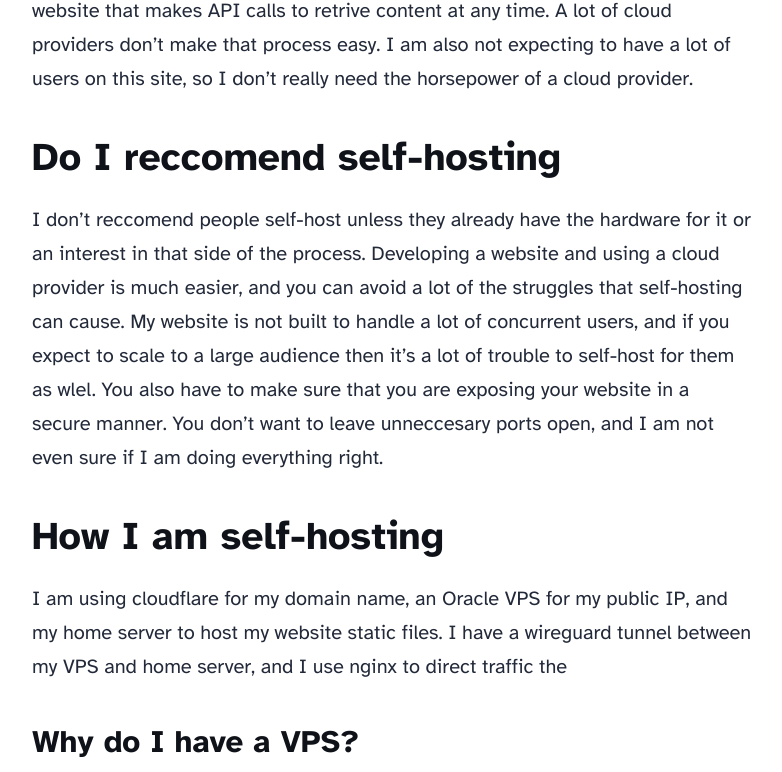
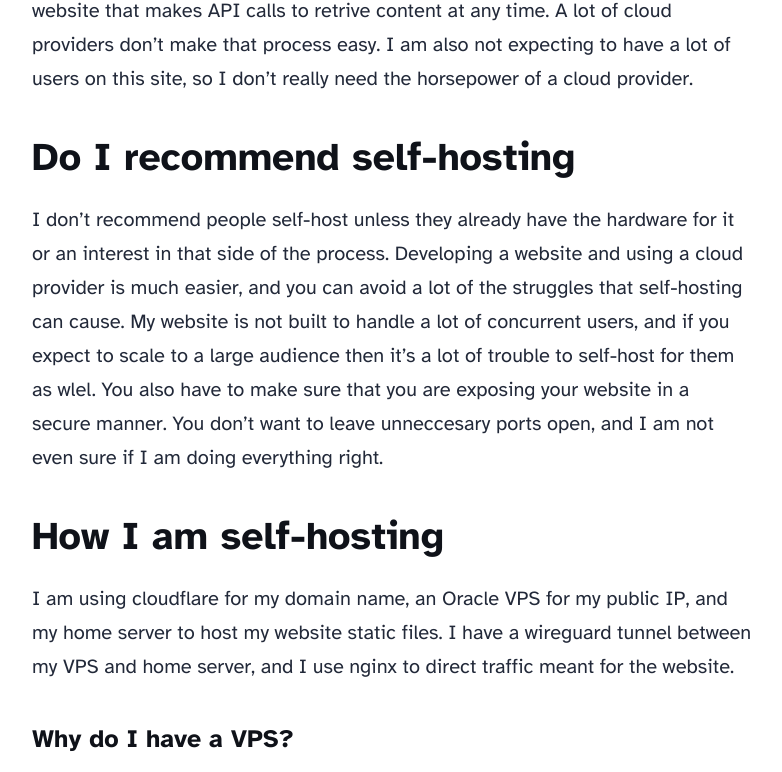
Before and after one commit to aaravchowbey/aaravWebsite, an Astro site in the folder visible-venus/: page /blog/website-self-host in a window 1280 px wide. Shown: the part 2216-2988 px from the top of the page, without its empty margins (248-1030 px from the left). Built offline with nearby package versions, Linux system fonts and the light colour scheme; Astro itself is replaced by a stand-in of ours.

Commit message:
fixed spelling mistakes I think

```diff
--- a/visible-venus/src/content/blog/website-self-host.md
+++ b/visible-venus/src/content/blog/website-self-host.md
@@ -34,13 +34,11 @@ An explanation on how and why I am self-hosting this site.
 ## Why Self-Host?
 I chose to self-host my website because I already had a home server. I've been self-hosting some applications since the start of 2025, so I had a pretty solid setup to work with. Something that I didn't have any experience with was hosting something that was publicly accessible. I currently access my services by connecting to a vpn, but I can't have all potential user's of my website do that. I really wanted to learn how to set that up. I also like the control of self-hosting. I have full control over pretty much everything. I can easily switch to a non-static website that makes API calls to retrive content at any time. A lot of cloud providers don't make that process easy. I am also not expecting to have a lot of users on this site, so I don't really need the horsepower of a cloud provider.
 
-### Do I reccomend self-hosting
-I don't reccomend people self-host unless they already have the hardware for it or an interest in that side of the process. Developing a website and using a cloud provider is much easier, and you can avoid a lot of the struggles that self-hosting can cause. My website is not built to handle a lot of concurrent users, and if you expect to scale to a large audience then it's a lot of trouble to self-host for them as wlel. You also have to make sure that you are exposing your website in a secure manner. You don't want to leave unneccesary ports open, and I am not even sure if I am doing everything right.
+### Do I recommend self-hosting
+I don't recommend people self-host unless they already have the hardware for it or an interest in that side of the process. Developing a website and using a cloud provider is much easier, and you can avoid a lot of the struggles that self-hosting can cause. My website is not built to handle a lot of concurrent users, and if you expect to scale to a large audience then it's a lot of trouble to self-host for them as wlel. You also have to make sure that you are exposing your website in a secure manner. You don't want to leave unneccesary ports open, and I am not even sure if I am doing everything right.
 
 ### How I am self-hosting
-I am using cloudflare for my domain name, an Oracle VPS for my public IP, and my home server to host my website static files. I have a wireguard tunnel between my VPS and home server, and I use nginx to direct traffic the
+I am using cloudflare for my domain name, an Oracle VPS for my public IP, and my home server to host my website static files. I have a wireguard tunnel between my VPS and home server, and I use nginx to direct traffic meant for the website.
 
-#### Why do I have a VPS?
-'''
+##### Why do I have a VPS?
 My ISP uses CGNAT, which means that I don't get a public IP address. To get around this, I use a VPS (Virtual Private Server). Oracle has a free tier that doesn't have a time constraint associated with it. There are a few cloud providers that have free VPS options. I use Oracle because it's free as long as you provision your VPS within certain limits. I know AWS is another popular option, but their free tier only lasts a year. I know that using a VPS goes against the core principle of self-hosting, because I have to rely on a cloud provider. In my case, I keep all of my data on my home server, and only use the VPS for the public IP. I'll be making a detailed post on my home server setup in the future and cover the specifics on my setup.
-'''
```
